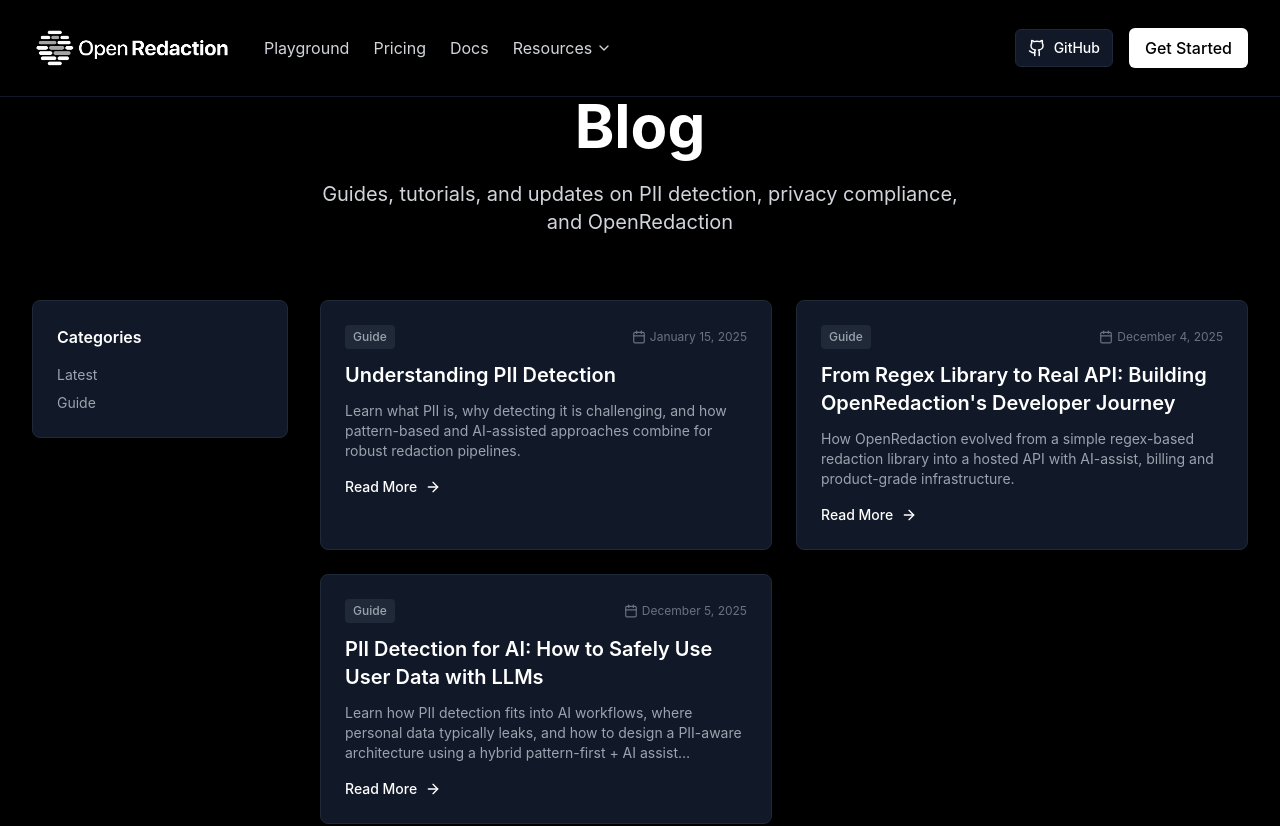
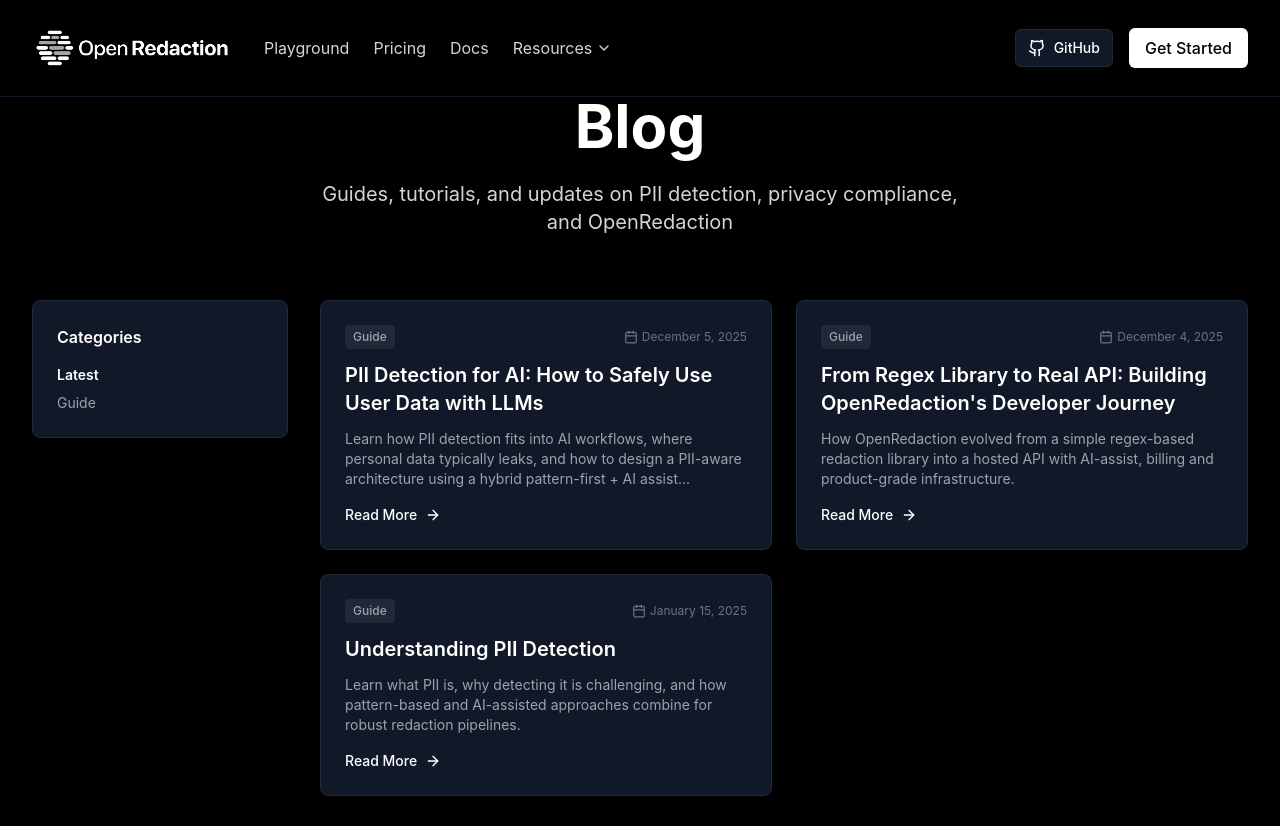
Before and after one commit to sam247/openredaction-site, a Next.js app: page /blog in a window 1280 px wide. Shown: the top 826 px of the page. Built offline with nearby package versions, Linux system fonts and the light colour scheme; no server answers.

Commit message:
Add category filtering to blog page with active state highlighting

```diff
--- a/app/blog/page.tsx
+++ b/app/blog/page.tsx
@@ -1,15 +1,11 @@
+'use client';
+
 import Header from '@/components/Header';
 import Footer from '@/components/Footer';
 import Link from 'next/link';
 import { Calendar, ArrowRight } from 'lucide-react';
-import { generatePageMetadata } from '@/lib/metadata';
-import type { Metadata } from 'next';
-
-export const metadata: Metadata = generatePageMetadata({
-  title: 'Blog - PII Detection Guides & Updates',
-  description: 'Read guides, tutorials, and updates on PII detection, privacy compliance, and OpenRedaction. Learn about GDPR, HIPAA, CCPA, and data protection.',
-  path: '/blog',
-});
+import { useSearchParams } from 'next/navigation';
+import { useMemo, Suspense } from 'react';
 
 // Blog posts data
 const blogPosts = [
@@ -41,7 +37,22 @@
 
 const categories = ['Latest', 'Guide'];
 
-export default function Blog() {
+function BlogContent() {
+  const searchParams = useSearchParams();
+  const selectedCategory = searchParams.get('category') || 'latest';
+
+  // Filter posts based on selected category
+  const filteredPosts = useMemo(() => {
+    if (selectedCategory === 'latest') {
+      // Show all posts, sorted by date (newest first)
+      return [...blogPosts].sort((a, b) => new Date(b.date).getTime() - new Date(a.date).getTime());
+    }
+    // Filter by category (case-insensitive)
+    return blogPosts.filter(post =>
+      post.category.toLowerCase() === selectedCategory.toLowerCase()
+    );
+  }, [selectedCategory]);
+
   return (
     <div className="min-h-screen bg-black text-white">
       <Header />
@@ -62,23 +73,36 @@
               <div className="bg-gray-900 rounded-lg p-6 border border-gray-800 sticky top-24">
                 <h2 className="text-white font-semibold mb-4">Categories</h2>
                 <nav className="space-y-2">
-                  {categories.map((category) => (
+                  {categories.map((category) => {
+                    const categoryLower = category.toLowerCase();
+                    const isActive = selectedCategory === categoryLower;
+                    return (
                       <Link
                         key={category}
-                      href={`/blog?category=${category.toLowerCase()}`}
-                      className="block text-gray-400 hover:text-white transition-colors text-sm"
+                        href={`/blog?category=${categoryLower}`}
+                        className={`block transition-colors text-sm ${
+                          isActive
+                            ? 'text-white font-semibold'
+                            : 'text-gray-400 hover:text-white'
+                        }`}
                       >
                         {category}
                       </Link>
-                  ))}
+                    );
+                  })}
                 </nav>
               </div>
             </aside>
 
             {/* Main Content - Blog Posts */}
             <div className="flex-1">
+              {filteredPosts.length === 0 ? (
+                <div className="text-center py-12">
+                  <p className="text-gray-400">No posts found in this category.</p>
+                </div>
+              ) : (
                 <div className="grid md:grid-cols-2 gap-6">
-                {blogPosts.map((post) => (
+                  {filteredPosts.map((post) => (
                   <Link
                     key={post.id}
                     href={`/blog/${post.slug}`}
@@ -112,6 +136,7 @@
                   </Link>
                   ))}
                 </div>
+              )}
             </div>
           </div>
         </div>
@@ -121,3 +146,23 @@
     </div>
   );
 }
+
+export default function Blog() {
+  return (
+    <Suspense fallback={
+      <div className="min-h-screen bg-black text-white">
+        <Header />
+        <main className="pt-24 pb-20">
+          <div className="max-w-7xl mx-auto px-4 sm:px-6 lg:px-8">
+            <div className="text-center py-12">
+              <p className="text-gray-400">Loading...</p>
+            </div>
+          </div>
+        </main>
+        <Footer />
+      </div>
+    }>
+      <BlogContent />
+    </Suspense>
+  );
+}
```
Lines whose indentation alone changed are shown as unchanged.
